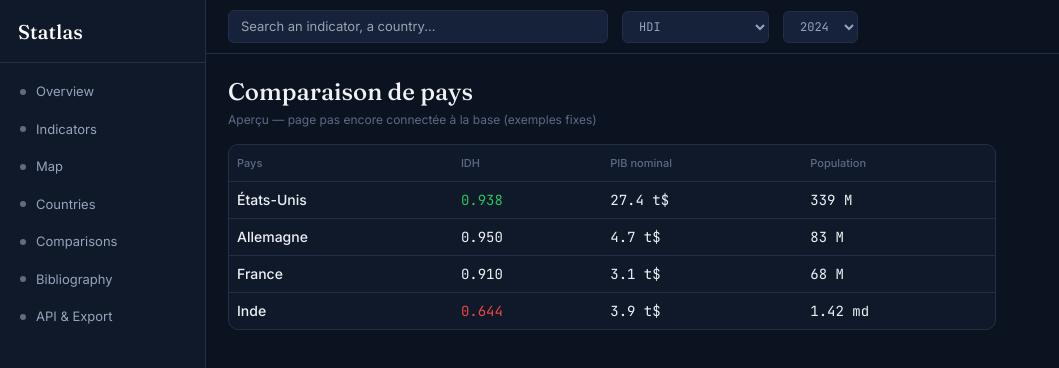
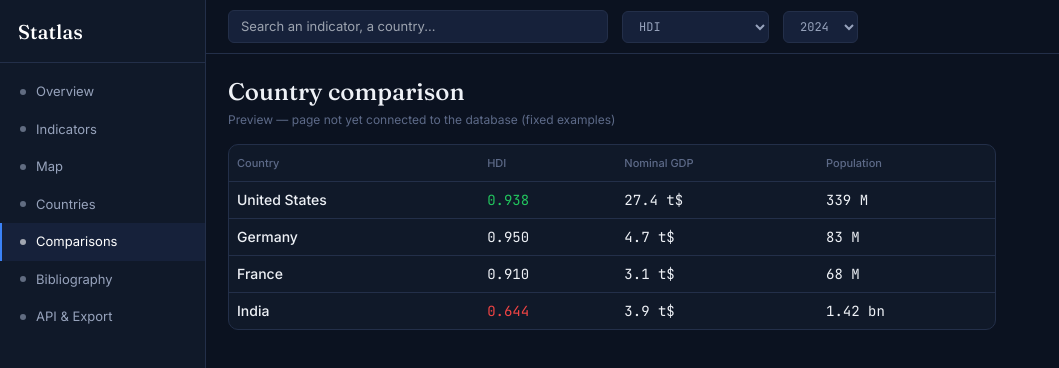
Before and after one commit to clementia31/statlas, a Next.js app: page /comparaisons in a window 1280 px wide. Shown: the top 368 px of the page, without its empty margins (0-1059 px from the left). Built offline with nearby package versions, Linux system fonts and the light colour scheme.

Commit message:
page.tsx

```diff
--- a/app/comparaisons/page.tsx
+++ b/app/comparaisons/page.tsx
@@ -3,42 +3,42 @@ import TopBar from '@/components/TopBar';
 
 export const dynamic = 'force-dynamic';
 
-// NOTE : page encore statique (exemples fixes), pas branchée sur Supabase.
-// Prochaine étape possible : la connecter à de vraies sélections pays/indicateurs.
+// NOTE: still a static page (fixed sample data), not yet wired to Supabase.
+// Possible next step: connect it to real country/indicator selections.
 
-export default function ComparaisonsPage() {
+export default function ComparisonsPage() {
   return (
     <div className="flex min-h-screen">
-      <Sidebar active="Comparaisons" />
+      <Sidebar active="Comparisons" />
 
       <div className="flex-1 flex flex-col min-w-0">
         <TopBar />
 
         <div className="p-[22px]">
-          <div className="font-serif text-2xl mb-1">Comparaison de pays</div>
+          <div className="font-serif text-2xl mb-1">Country comparison</div>
           <div className="text-textMuted text-xs mb-4">
-            Aperçu — page pas encore connectée à la base (exemples fixes)
+            Preview — page not yet connected to the database (fixed examples)
           </div>
 
           <div className="bg-panel border border-border rounded-[10px] overflow-hidden max-w-3xl">
             <table className="w-full text-sm">
               <thead>
                 <tr className="text-textMuted text-[11px] border-b border-border">
-                  <th className="text-left p-2 font-medium">Pays</th>
-                  <th className="text-left p-2 font-medium">IDH</th>
-                  <th className="text-left p-2 font-medium">PIB nominal</th>
+                  <th className="text-left p-2 font-medium">Country</th>
+                  <th className="text-left p-2 font-medium">HDI</th>
+                  <th className="text-left p-2 font-medium">Nominal GDP</th>
                   <th className="text-left p-2 font-medium">Population</th>
                 </tr>
               </thead>
               <tbody className="font-mono">
                 <tr className="border-b border-border">
-                  <td className="p-2 font-sans font-medium">États-Unis</td>
+                  <td className="p-2 font-sans font-medium">United States</td>
                   <td className="p-2 text-green">0.938</td>
                   <td className="p-2">27.4 t$</td>
                   <td className="p-2">339 M</td>
                 </tr>
                 <tr className="border-b border-border">
-                  <td className="p-2 font-sans font-medium">Allemagne</td>
+                  <td className="p-2 font-sans font-medium">Germany</td>
                   <td className="p-2">0.950</td>
                   <td className="p-2">4.7 t$</td>
                   <td className="p-2">83 M</td>
@@ -50,10 +50,10 @@ export default function ComparaisonsPage() {
                   <td className="p-2">68 M</td>
                 </tr>
                 <tr>
-                  <td className="p-2 font-sans font-medium">Inde</td>
+                  <td className="p-2 font-sans font-medium">India</td>
                   <td className="p-2 text-red">0.644</td>
                   <td className="p-2">3.9 t$</td>
-                  <td className="p-2">1.42 md</td>
+                  <td className="p-2">1.42 bn</td>
                 </tr>
               </tbody>
             </table>
```
